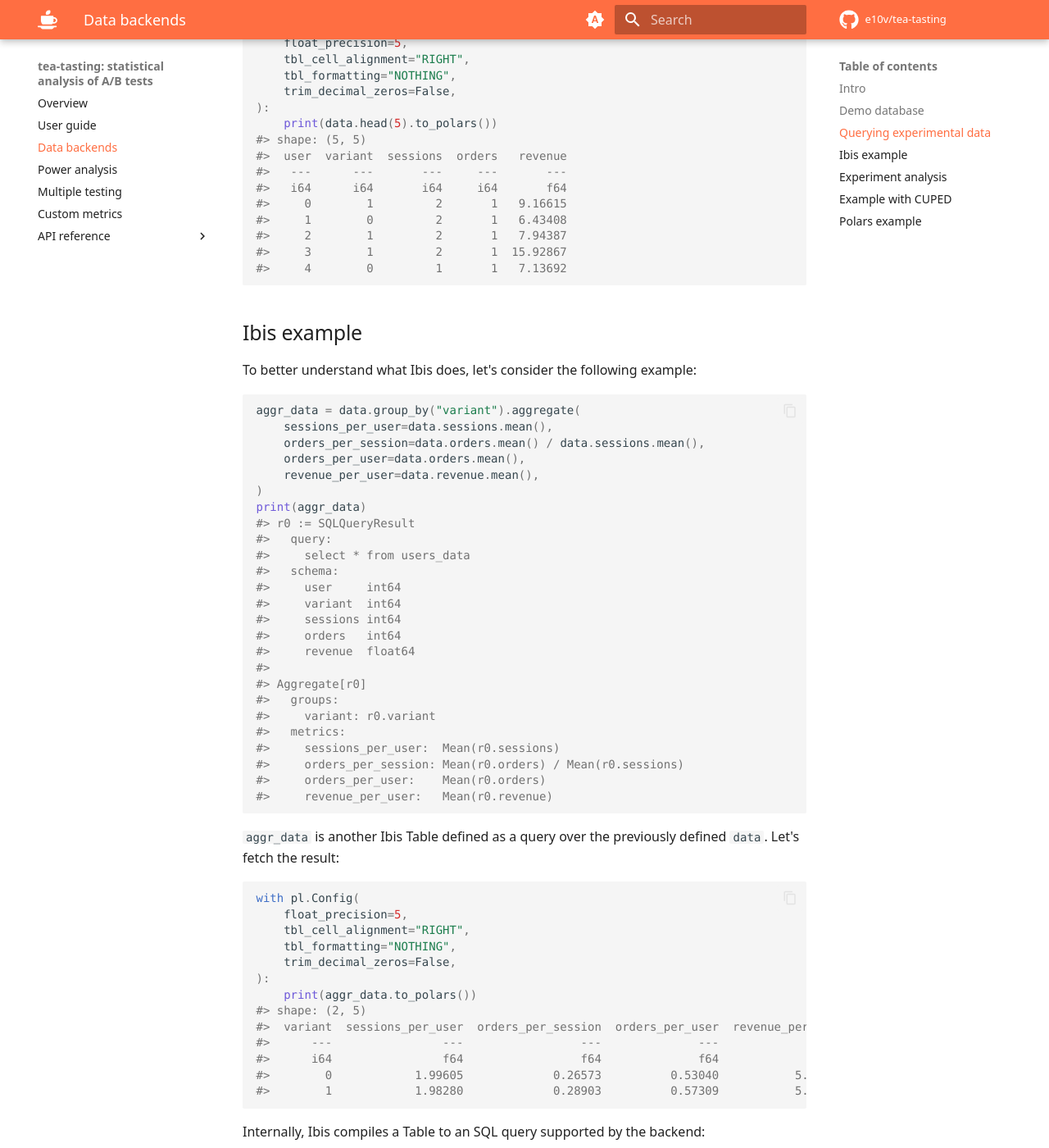
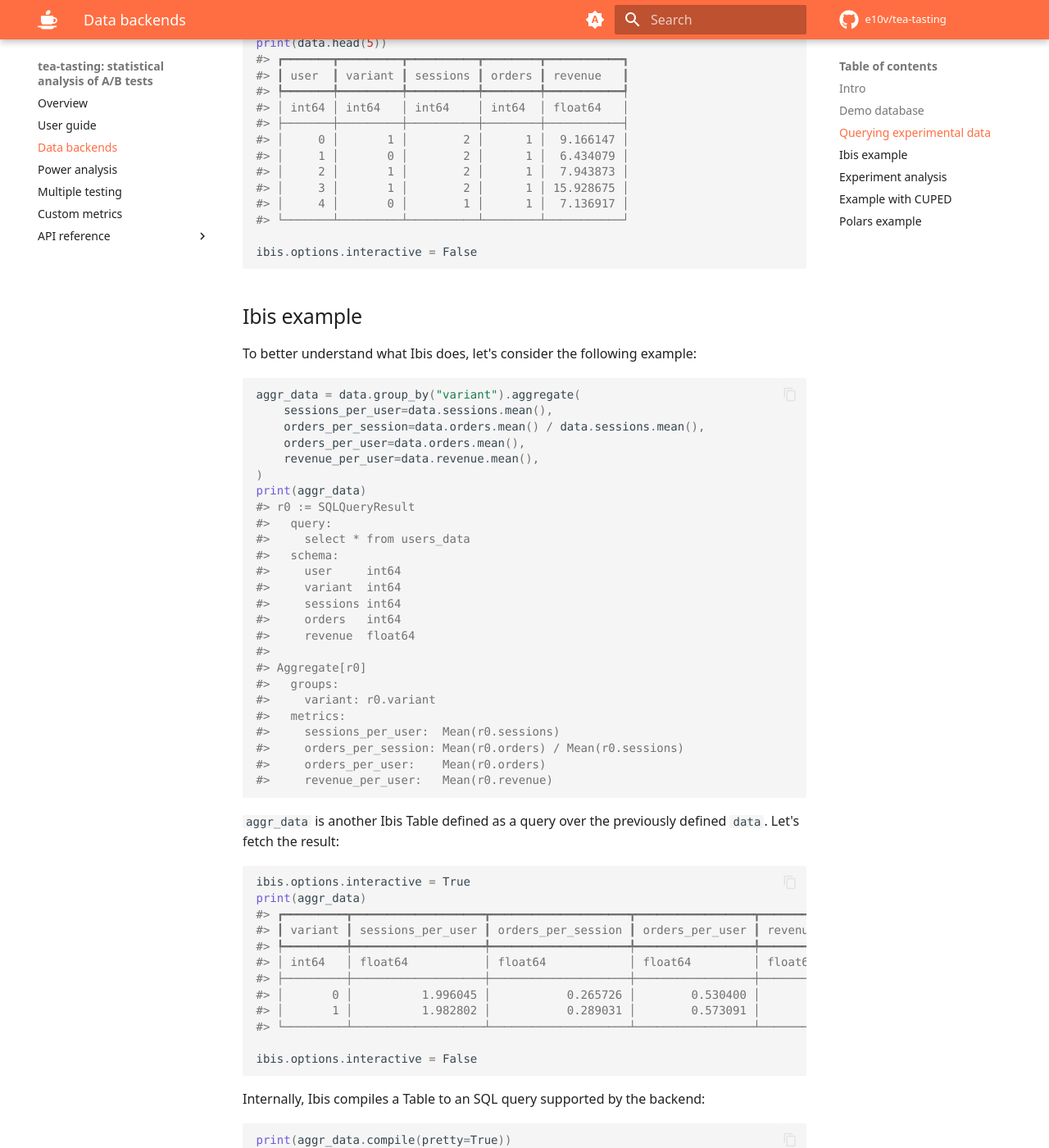
Before and after one commit to e10v/tea-tasting, an MkDocs documentation site: the page built from docs/data-backends.md, in a window 1280 px wide and 1400 px high, scrolled down 2264 px. Shown: the whole window at 82% size. Built offline with MkDocs 1.6.1 and Material for MkDocs 9.7.7, drawn with Linux system fonts in a browser that asks for light colours; comment, search, counter and statistics services are not loaded.

Commit message:
Improve dataframe printing in examples

````diff
--- a/docs/data-backends.md
+++ b/docs/data-backends.md
@@ -79,22 +79,21 @@
 Ibis Table is a lazy object. It doesn't fetch the data when created. You can use Ibis DataFrame API to query the table and fetch the result:
 
 ```python
-with pl.Config(
-    float_precision=5,
-    tbl_cell_alignment="RIGHT",
-    tbl_formatting="NOTHING",
-    trim_decimal_zeros=False,
-):
-    print(data.head(5).to_polars())
-#> shape: (5, 5)
-#>  user  variant  sessions  orders   revenue
-#>   ---      ---       ---     ---       ---
-#>   i64      i64       i64     i64       f64
-#>     0        1         2       1   9.16615
-#>     1        0         2       1   6.43408
-#>     2        1         2       1   7.94387
-#>     3        1         2       1  15.92867
-#>     4        0         1       1   7.13692
+ibis.options.interactive = True
+print(data.head(5))
+#> ┏━━━━━━━┳━━━━━━━━━┳━━━━━━━━━━┳━━━━━━━━┳━━━━━━━━━━━┓
+#> ┃ user  ┃ variant ┃ sessions ┃ orders ┃ revenue   ┃
+#> ┡━━━━━━━╇━━━━━━━━━╇━━━━━━━━━━╇━━━━━━━━╇━━━━━━━━━━━┩
+#> │ int64 │ int64   │ int64    │ int64  │ float64   │
+#> ├───────┼─────────┼──────────┼────────┼───────────┤
+#> │     0 │       1 │        2 │      1 │  9.166147 │
+#> │     1 │       0 │        2 │      1 │  6.434079 │
+#> │     2 │       1 │        2 │      1 │  7.943873 │
+#> │     3 │       1 │        2 │      1 │ 15.928675 │
+#> │     4 │       0 │        1 │      1 │  7.136917 │
+#> └───────┴─────────┴──────────┴────────┴───────────┘
+
+ibis.options.interactive = False
 ```
 
 ## Ibis example
@@ -132,19 +131,18 @@
 `aggr_data` is another Ibis Table defined as a query over the previously defined `data`. Let's fetch the result:
 
 ```python
-with pl.Config(
-    float_precision=5,
-    tbl_cell_alignment="RIGHT",
-    tbl_formatting="NOTHING",
-    trim_decimal_zeros=False,
-):
-    print(aggr_data.to_polars())
-#> shape: (2, 5)
-#>  variant  sessions_per_user  orders_per_session  orders_per_user  revenue_per_user
-#>      ---                ---                 ---              ---               ---
-#>      i64                f64                 f64              f64               f64
-#>        0            1.99605             0.26573          0.53040           5.24108
-#>        1            1.98280             0.28903          0.57309           5.73013
+ibis.options.interactive = True
+print(aggr_data)
+#> ┏━━━━━━━━━┳━━━━━━━━━━━━━━━━━━━┳━━━━━━━━━━━━━━━━━━━━┳━━━━━━━━━━━━━━━━━┳━━━━━━━━━━━━━━━━━━┓
+#> ┃ variant ┃ sessions_per_user ┃ orders_per_session ┃ orders_per_user ┃ revenue_per_user ┃
+#> ┡━━━━━━━━━╇━━━━━━━━━━━━━━━━━━━╇━━━━━━━━━━━━━━━━━━━━╇━━━━━━━━━━━━━━━━━╇━━━━━━━━━━━━━━━━━━┩
+#> │ int64   │ float64           │ float64            │ float64         │ float64          │
+#> ├─────────┼───────────────────┼────────────────────┼─────────────────┼──────────────────┤
+#> │       0 │          1.996045 │           0.265726 │        0.530400 │         5.241079 │
+#> │       1 │          1.982802 │           0.289031 │        0.573091 │         5.730132 │
+#> └─────────┴───────────────────┴────────────────────┴─────────────────┴──────────────────┘
+
+ibis.options.interactive = False
 ```
 
 Internally, Ibis compiles a Table to an SQL query supported by the backend:
````
Also changed, not shown: docs/custom-metrics.md (+21 -17 lines), docs/multiple-testing.md (+24 -20 lines), docs/user-guide.md (+6 -5 lines), 2 other files.
